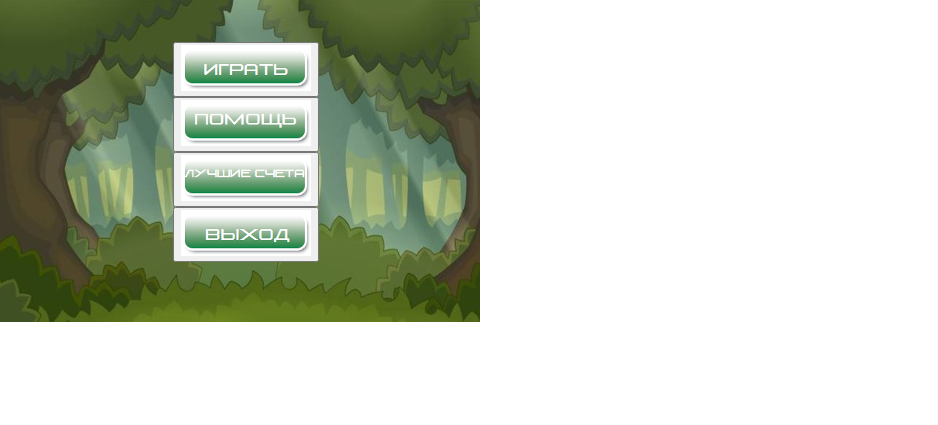
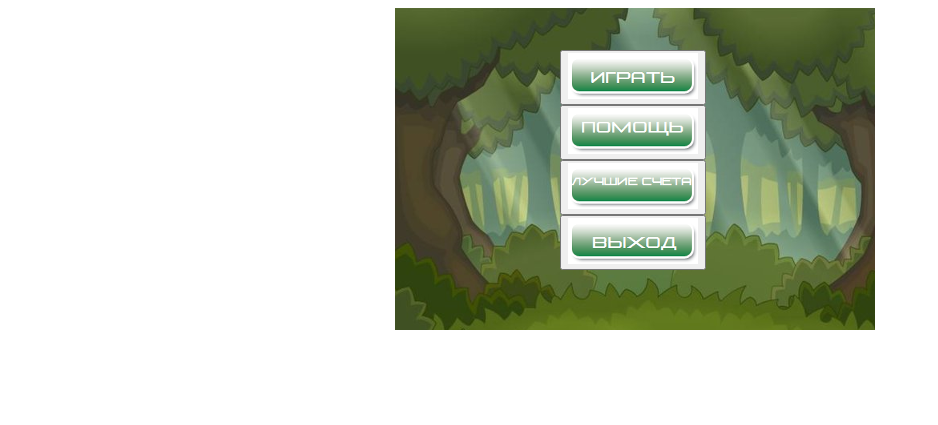
Before and after one commit to daniilvasutin/tower, a plain HTML site: page src/html/index.html in a window 1280 px wide. Shown: the whole page, without its empty margins (0-938 px from the left). Drawn offline with Linux system fonts and the light colour scheme.

Commit message:
Change index.html and css

```diff
--- a/src/css/style.css
+++ b/src/css/style.css
@@ -1,10 +1,14 @@
-.menuWindows {
-    background-image: url(../images/menubg.png);
+.container {
+	position: relative;
+	width: 160px;
+	height: 330px;
+	margin: auto;
+	background-image: url(../images/menubg.png);
     background-repeat: no-repeat;
     color: #ffffff;
+	padding: 42px 165px;
 }
 
 #indexButtons{
-    margin-left: 165px;
-    margin-top: 42px;
+
 }
--- a/src/html/index.html
+++ b/src/html/index.html
@@ -14,14 +14,15 @@
            }
        </script>
    </HEAD>
-   <BODY class="menuWindows">
-
+   <BODY>
+   <div class="container">
 	   <div id="indexButtons">
 			<button onclick="window.location.href='game.html'"><img src="../images/buttongame.png"></button> <br>
 			<button onclick="window.location.href='help.html'"><img src="../images/buttonhelp.png"></button> <br>
 			<button onclick="window.location.href='best.html'"><img src="../images/buttonbest.png"></button> <br>
 			<button onclick="closeWindow()"><img src="../images/buttonexit.png"></button>
 	   </div>
+	</div>
 
 </BODY>
 </HTML>
```
Lines whose indentation alone changed are shown as unchanged.
